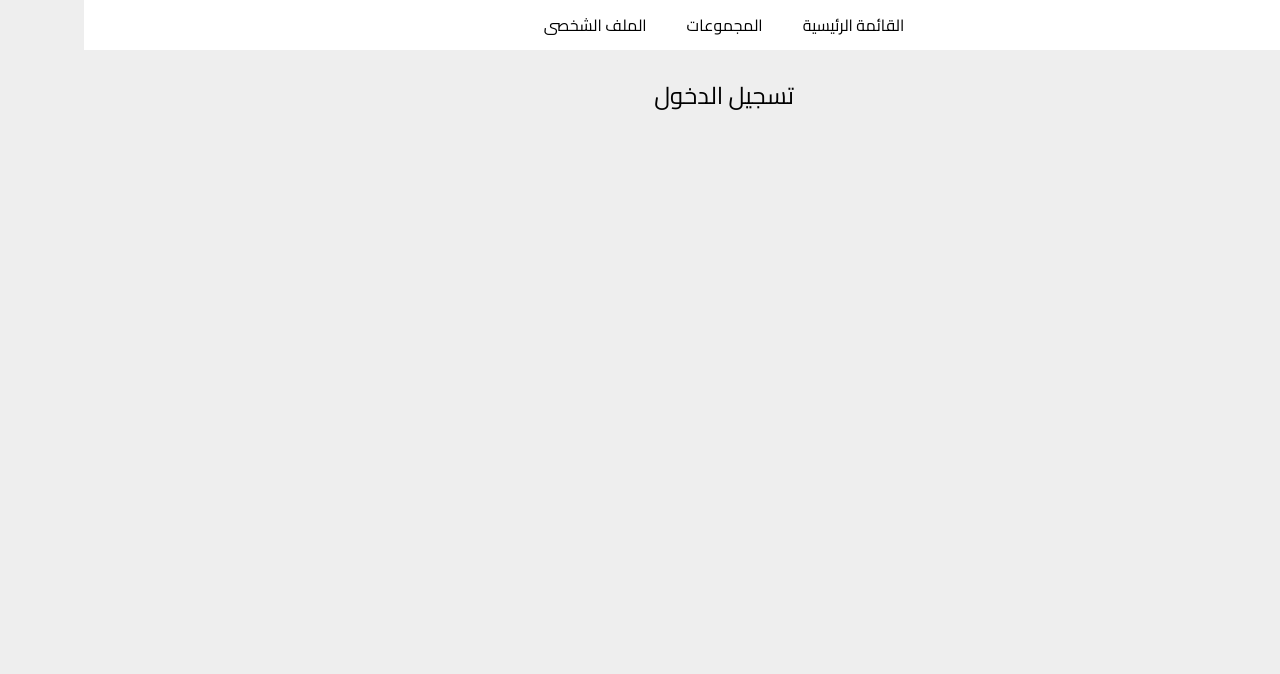
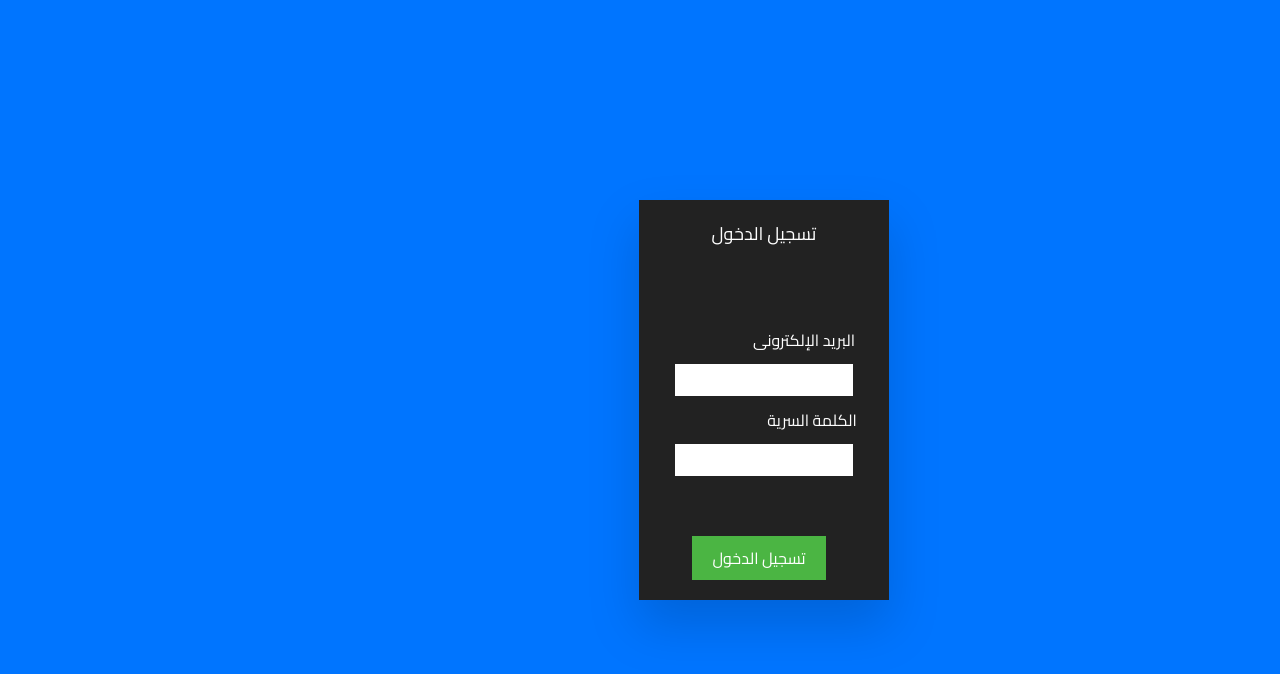
Before and after one commit to alieldeba/ahgezdroosk, a React (Vite) app: page /login in a window 1280 px wide. Shown: the top 674 px of the page. Built offline with nearby package versions, Linux system fonts and the light colour scheme.

Commit message:
adding login page

```diff
--- a/package.json
+++ b/package.json
@@ -9,6 +9,7 @@
     "preview": "vite preview"
   },
   "dependencies": {
+    "axios": "^1.1.3",
     "react": "^18.2.0",
     "react-dom": "^18.2.0",
     "react-router-dom": "6"
--- a/src/App.jsx
+++ b/src/App.jsx
@@ -48,7 +48,7 @@ export const router = createBrowserRouter([
 export default function App() {
   return (
     <>
-      <Header />
+      {/* <Header /> */}
       <div className="container">
         <RouterProvider router={router} />
       </div>
--- a/src/components/GroupCard.jsx
+++ b/src/components/GroupCard.jsx
@@ -1,12 +1,12 @@
 export default function GroupCard(props) {
   return (
-    <article className="max-w-md mx-auto mt-4 shadow-lg border rounded-md duration-300 hover:shadow-sm h-[400px] w-[320px] relative">
+    <article className="max-w-md mx-auto mt-4 shadow-lg bg-[#222] rounded-md duration-300 hover:shadow-sm h-[400px] w-[320px] relative">
       <img src="https://mj-gallery.com/806b7aae-697c-4f35-aca9-9ef1bc2a9912/grid_0.png" alt="lol" className="w-full h-[50%]" />
       <div className="pt-3 mr-4 ml-2 mb-3">
         <h3 className="text-xl text-gray-900">{props.title}</h3>
         {/* <p className="text-gray-400 text-sm mt-1">{props.desc}</p> */}
       </div>
-      <button className="px-6 py-3 text-white duration-150 bg-indigo-600 hover:bg-[#4BB543] active:shadow-lg absolute bottom-5 left-1/2 -translate-x-1/2">
+      <button className="px-6 py-3 text-white duration-150 bg-success active:shadow-lg absolute bottom-5 left-1/2 -translate-x-1/2">
         الإنضمام
       </button>
     </article>
--- a/src/index.css
+++ b/src/index.css
@@ -3,8 +3,9 @@
 @tailwind utilities;
 
 body {
-  background-color: #eee;
+  background-color: #0075ff;
   font-family: "Cairo", sans-serif;
+  color: white;
 }
 
 /* Components */
--- a/src/pages/BeginningScreen.jsx
+++ b/src/pages/BeginningScreen.jsx
@@ -8,13 +8,13 @@ export default function BeginningScreen() {
       <div className="flex mt-5">
         <Link
           to="/login"
-          className="px-5 py-2.5 ml-2.5 text-white bg-indigo-600 duration-150 hover:bg-indigo-700 active:shadow-lg"
+          className="px-5 py-2.5 ml-2.5 text-white bg-success duration-150 active:shadow-lg"
         >
           تسجيل الدخول
         </Link>
         <Link
           to="/signup"
-          className="px-5 py-2.5 mr-2.5 text-white bg-indigo-600 duration-150 hover:bg-indigo-700 active:shadow-lg"
+          className="px-5 py-2.5 mr-2.5 text-white bg-success duration-150 active:shadow-lg"
         >
           إنشاء حساب
         </Link>
--- a/src/pages/Login.jsx
+++ b/src/pages/Login.jsx
@@ -1,7 +1,35 @@
+import { useState } from "react";
+
 export default function Login() {
+  const [email, setEmail] = useState("");
+  const [password, setPassword] = useState("");
+
   return (
     <>
-      <h1 className="heading">تسجيل الدخول</h1>
+      <section className="absolute top-1/2 left-1/2 -translate-x-1/2 -translate-y-1/2 h-[400px] w-[250px] flex flex-col items-center justify-between bg-[#222] py-5 drop-shadow-2xl">
+        <h3 className="text-lg">تسجيل الدخول</h3>
+        <form className="w-full flex flex-col items-center mt-5">
+          <label className="mb-3 ml-[5rem]">البريد الإلكترونى</label>
+          <input
+            type="email"
+            name="email"
+            className="mb-3 px-2 py-1 outline-none"
+            style={{ direction: "ltr" }}
+            onChange={(e) => setEmail(e.target.value)}
+          />
+          <label className="mb-3 ml-[6rem]">الكلمة السرية</label>
+          <input
+            type="password"
+            name="password"
+            className="px-2 py-1 outline-none"
+            style={{ direction: "ltr" }}
+            onChange={(e) => setPassword(e.target.value)}
+          />
+        </form>
+        <button className="px-5 py-2.5 mr-2.5 text-white bg-indigo-600 duration-150 bg-success active:shadow-lg" onClick={() => console.log(email, password)}>
+          تسجيل الدخول
+        </button>
+      </section>
     </>
   );
 }
--- a/tailwind.config.cjs
+++ b/tailwind.config.cjs
@@ -8,6 +8,10 @@ module.exports = {
         DEFAULT: "1rem",
       },
     },
+    colors: {
+      "primary": "#0075ff",
+      "success": "#4BB543",
+    },
     extend: {},
   },
   plugins: [],
```
Also changed, not shown: 1 other file (tests, documents, lock files or other folders).
